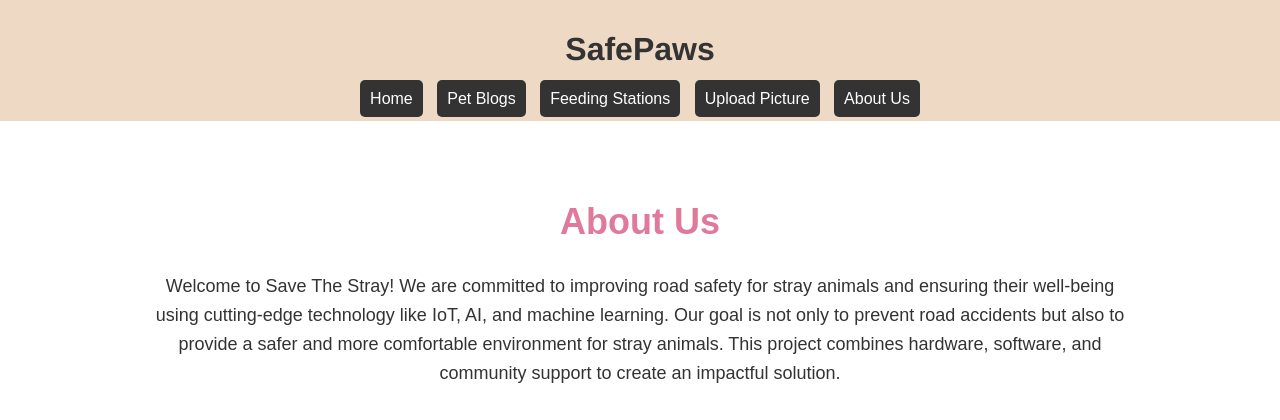
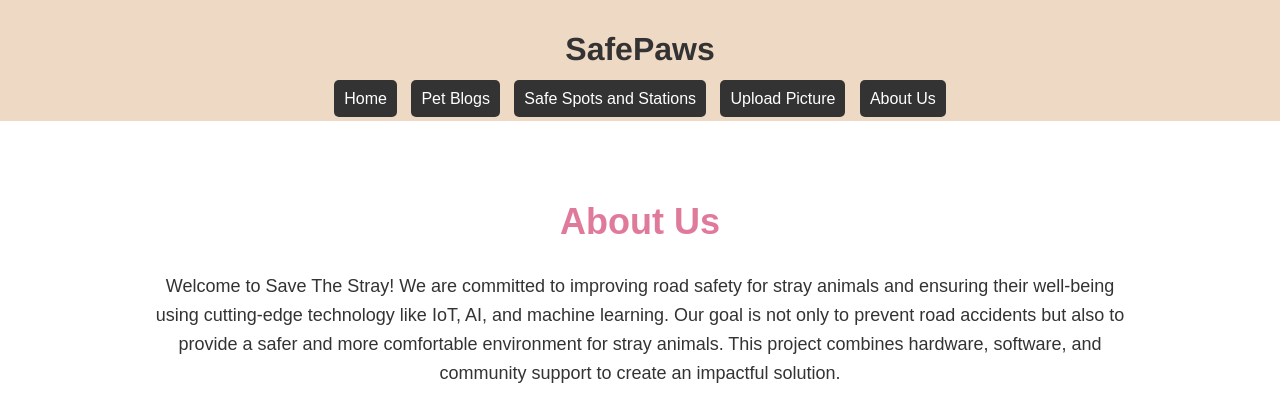
Before and after one commit to arushi-vaidya/SafePaws, a Flask app: page /about in a window 1280 px wide. Shown: the top 420 px of the page. Run offline with Flask 3, Linux system fonts and the light colour scheme.

Commit message:
Update base.html

```diff
--- a/web_app/templates/base.html
+++ b/web_app/templates/base.html
@@ -11,7 +11,7 @@
         <nav>
             <a href="{{ url_for('home') }}">Home</a>
             <a href="{{ url_for('pet_blogs') }}">Pet Blogs</a>
-            <a href="{{ url_for('feeding_stations') }}">Feeding Stations</a>
+            <a href="{{ url_for('feeding_stations') }}">Safe Spots and Stations</a>
             <a href="{{ url_for('upload_picture') }}">Upload Picture</a>
             <a href="{{ url_for('about') }}">About Us</a>
         </nav>
```
